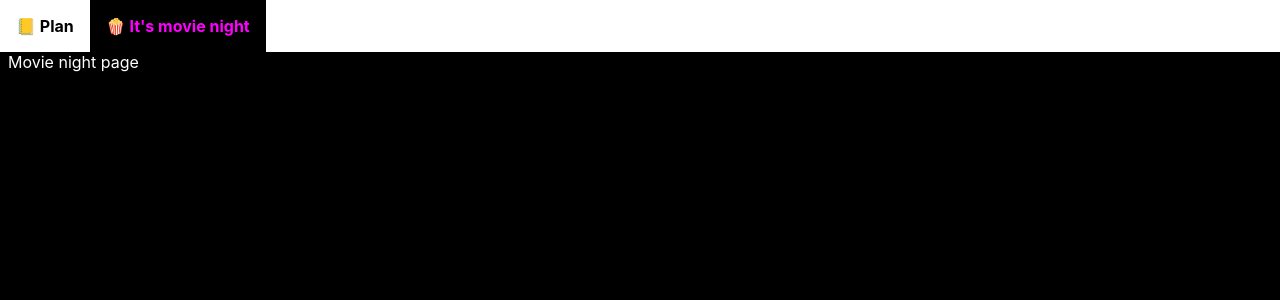
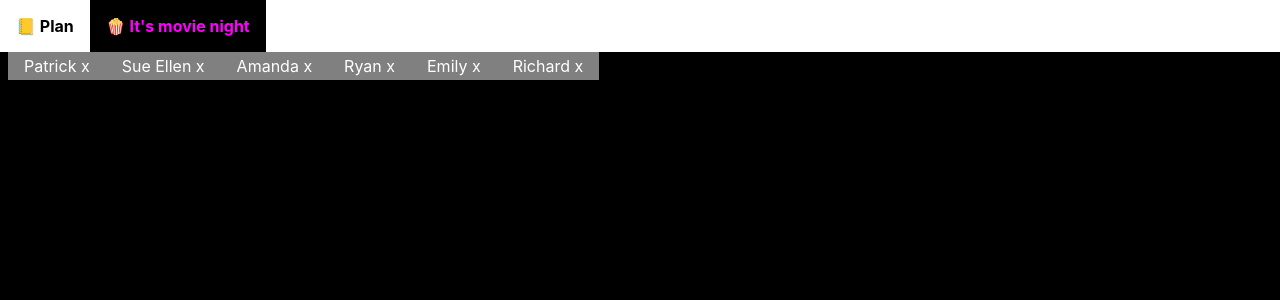
Before and after one commit to ryanoglesby08/movie-night, a React (Create React App) app: page / in a window 1280 px wide. Shown: the top 300 px of the page. Built offline with nearby package versions, Linux system fonts and the light colour scheme.

Commit message:
add whos watching

```diff
--- a/src/App.js
+++ b/src/App.js
@@ -5,8 +5,7 @@ import { Box } from 'rebass'
 
 import Header from './Header'
 import Plan from './Plan/Plan'
-
-const MovieNight = () => <div>Movie night page</div>
+import MovieNight from './MovieNight/MovieNight'
 
 const App = () => (
   <>
--- /dev/null
+++ b/src/BareUl.js
@@ -0,0 +1,10 @@
+import styled from 'styled-components'
+
+const BareUl = styled('ul')(props => ({
+  margin: 0,
+  padding: 0,
+  listStyle: 'none',
+  '> li': props.inline ? { display: 'inline-block' } : undefined,
+}))
+
+export default BareUl
--- /dev/null
+++ b/src/MovieNight/MovieNight.js
@@ -0,0 +1,69 @@
+import React, { useState } from 'react'
+
+import styled from 'styled-components'
+import { Card } from 'rebass'
+
+import BareUl from '../BareUl'
+
+const MovieNight = () => (
+  <>
+    <WhosWatching />
+  </>
+)
+
+const WhosWatching = () => {
+  const [participants, setParticipants] = useState([
+    'Patrick',
+    'Sue Ellen',
+    'Amanda',
+    'Ryan',
+    'Emily',
+    'Richard',
+  ])
+
+  const removeName = (names, nameToRemove) =>
+    names.filter(name => name !== nameToRemove)
+
+  return (
+    <BareUl inline>
+      {participants.map(name => (
+        <li key={name}>
+          <Participant
+            onRemove={() =>
+              setParticipants(prevNames => removeName(prevNames, name))
+            }
+          >
+            {name}
+          </Participant>
+        </li>
+      ))}
+    </BareUl>
+  )
+}
+
+const Participant = ({ onRemove, children }) => (
+  <Card
+    color="white"
+    bg="gray"
+    px={3}
+    py={1}
+    borderRadius={9999}
+    border="1px solid"
+    borderColor="white"
+    css={{
+      display: 'inline-block',
+    }}
+  >
+    {children} <BareButton onClick={onRemove}>x</BareButton>
+  </Card>
+)
+
+const BareButton = styled('button')({
+  background: 'none',
+  color: 'inherit',
+  border: 0,
+  padding: 0,
+  font: 'inherit',
+})
+
+export default MovieNight
--- a/src/Plan/Plan.js
+++ b/src/Plan/Plan.js
@@ -1,8 +1,8 @@
 import React, { useState } from 'react'
 
-import { Box, Flex, Card, Image, Text, Heading, Button } from 'rebass'
-import styled from 'styled-components'
+import { Flex, Card, Image, Text, Heading, Button } from 'rebass'
 
+import BareUl from '../BareUl'
 import planData from './plan.json'
 
 const Plan = () => {
@@ -128,10 +128,4 @@ QAndA.defaultProps = {
   showIf: true,
 }
 
-const BareUl = styled('ul')({
-  margin: 0,
-  padding: 0,
-  listStyle: 'none',
-})
-
 export default Plan
```
Also changed, not shown: 1 other file (tests, documents, lock files or other folders).
